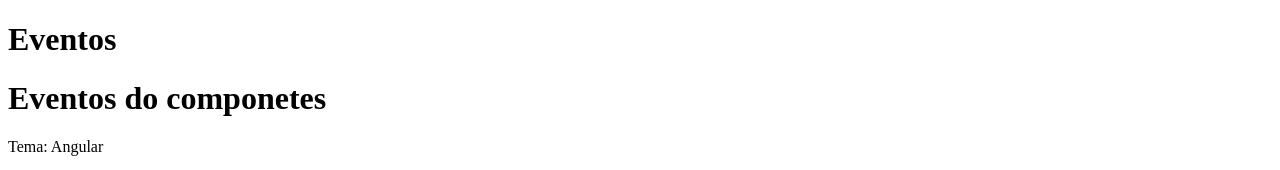
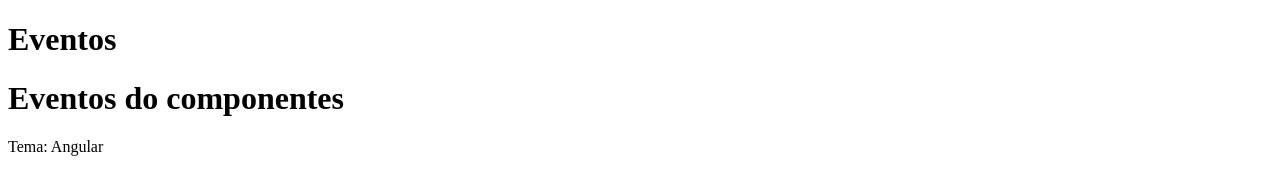
Before and after one commit to Riiccardods/ProEventosFront, an Angular app: page / in a window 1280 px wide. Shown: the top 170 px of the page. Built offline with nearby package versions, Linux system fonts and the light colour scheme.

Commit message:
Atualização20

```diff
--- a/src/app/eventos/eventos.component.html
+++ b/src/app/eventos/eventos.component.html
@@ -1,4 +1,4 @@
-<h1>Eventos do componetes</h1>
+<h1>Eventos do componentes</h1>
 
 <div *ngFor="let evento of eventos">
   <p>Tema: {{evento.Tema}}</p>
```
